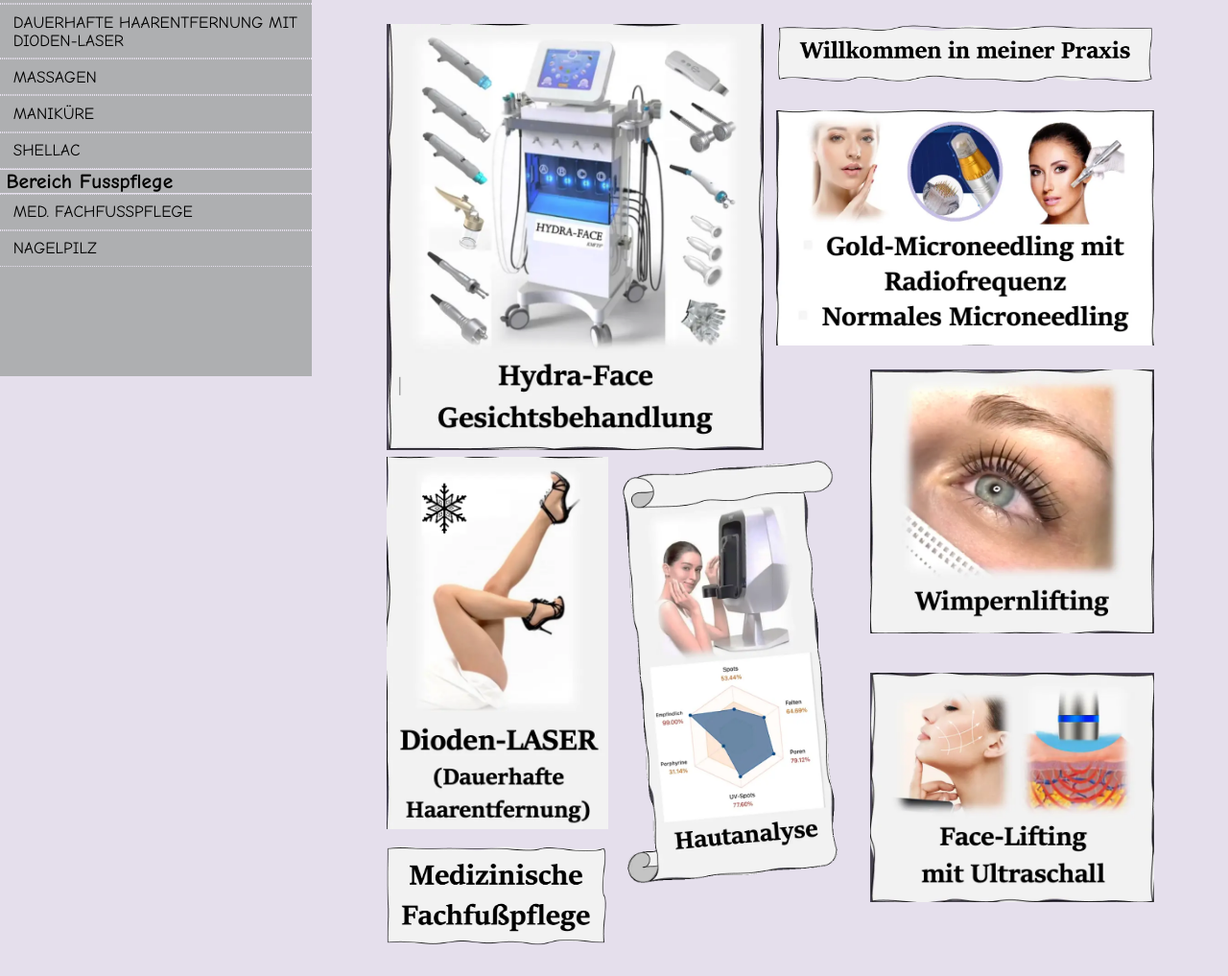
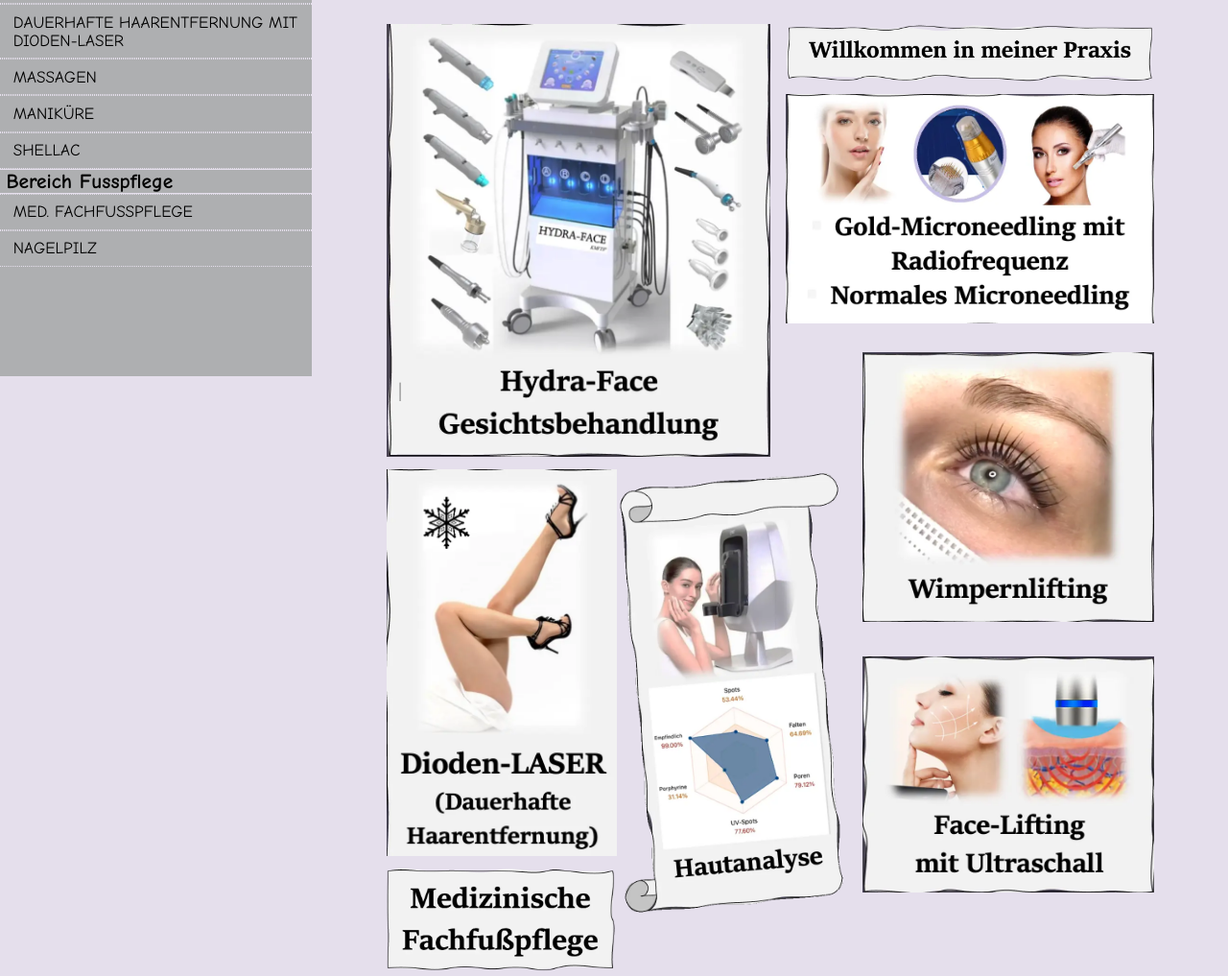
Before and after one commit to Reaver86/teslime, a website built with webpack: page src/index.html in a window 1280 px wide. Shown: the part 522-1539 px from the top of the page at 96% size. Built offline with nearby package versions, Linux system fonts and the light colour scheme.

Commit message:
temporary change2

```diff
--- a/src/scss/styles.scss
+++ b/src/scss/styles.scss
@@ -411,8 +411,7 @@ ul.checklist-x {
 .topics-grid {
   display: grid;
   grid-template-columns: repeat(50, 1fr);
-  grid-template-rows: repeat(22, 1fr);
-  gap: 1vw;
+  grid-template-rows: repeat(42, 1fr);
   max-width: 800px;
   width: 95%;
   margin-inline: auto;
@@ -423,42 +422,42 @@ ul.checklist-x {
   }
 
   &__willkommen {
-    grid-row: 1 / span 2;
-    grid-column: 26 / -1;
+    grid-row: 1 / span 3;
+    grid-column: 27 / -1;
   }
 
   &__hydra-face {
-    grid-row: 1 / span 11;
+    grid-row: 1 / span 19;
     grid-column: 1 / span 25;
   }
 
   &__microneedling {
-    grid-row: 3 / span 6;
-    grid-column: 26 / -1;
+    grid-row: 4 / span 10;
+    grid-column: 27 / -1;
   }
 
   &__hautanalyse {
-    grid-row:  11 / -1;
+    grid-row:  20 / -1;
     grid-column: 16 / span 15;
   }
 
   &__laser {
-    grid-row: 11 / span 9;
+    grid-row: 20 / span 17;
     grid-column: 1 / span 15;
   }
 
   &__wimpernlifting {
-    grid-row:  9 / span 7;
+    grid-row:  15 / span 15;
     grid-column: 32 / -1;
   }
 
   &__fusspflege {
-    grid-row: 20 / -1;
+    grid-row: 37 / -1;
     grid-column: 1 / span 15;
   }
 
   &__faltenlifting {
-    grid-row: 16 / -1;
+    grid-row: 28 / -1;
     grid-column: 32 / -1;
   }
 }
```
Also changed, not shown: dist/index.html, 4 other files.
